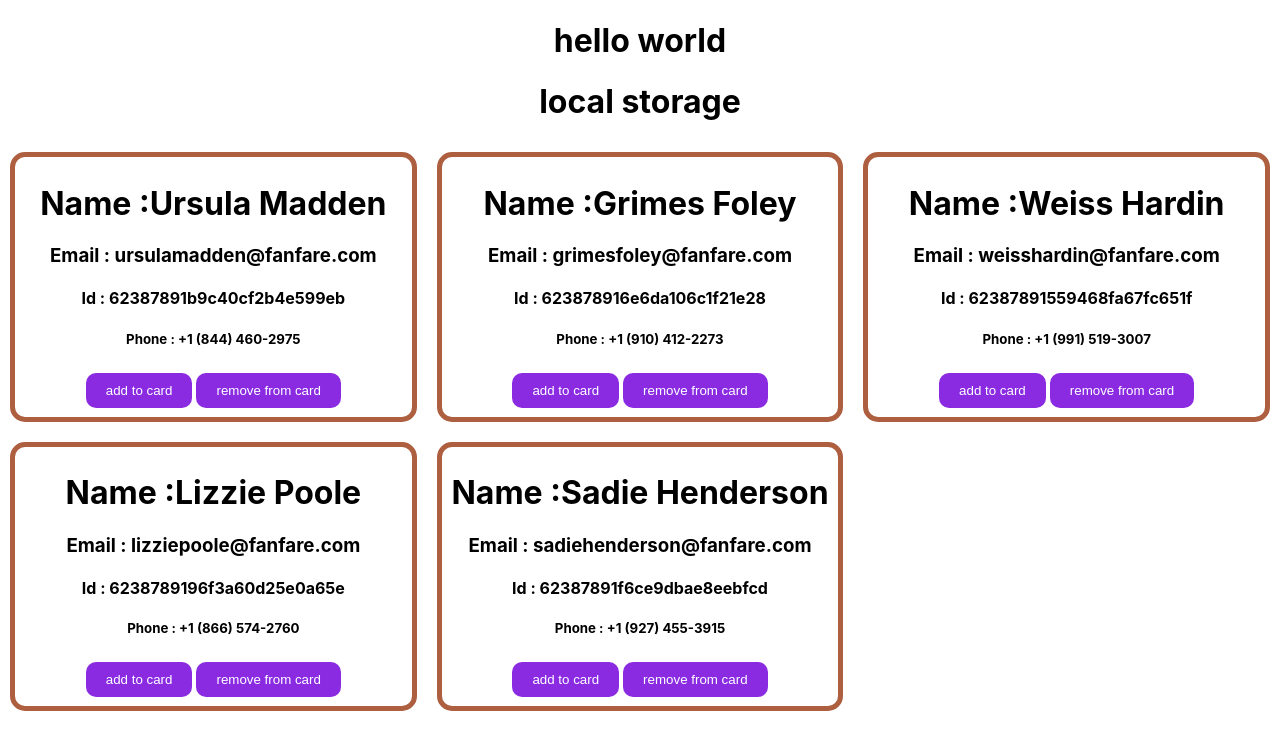
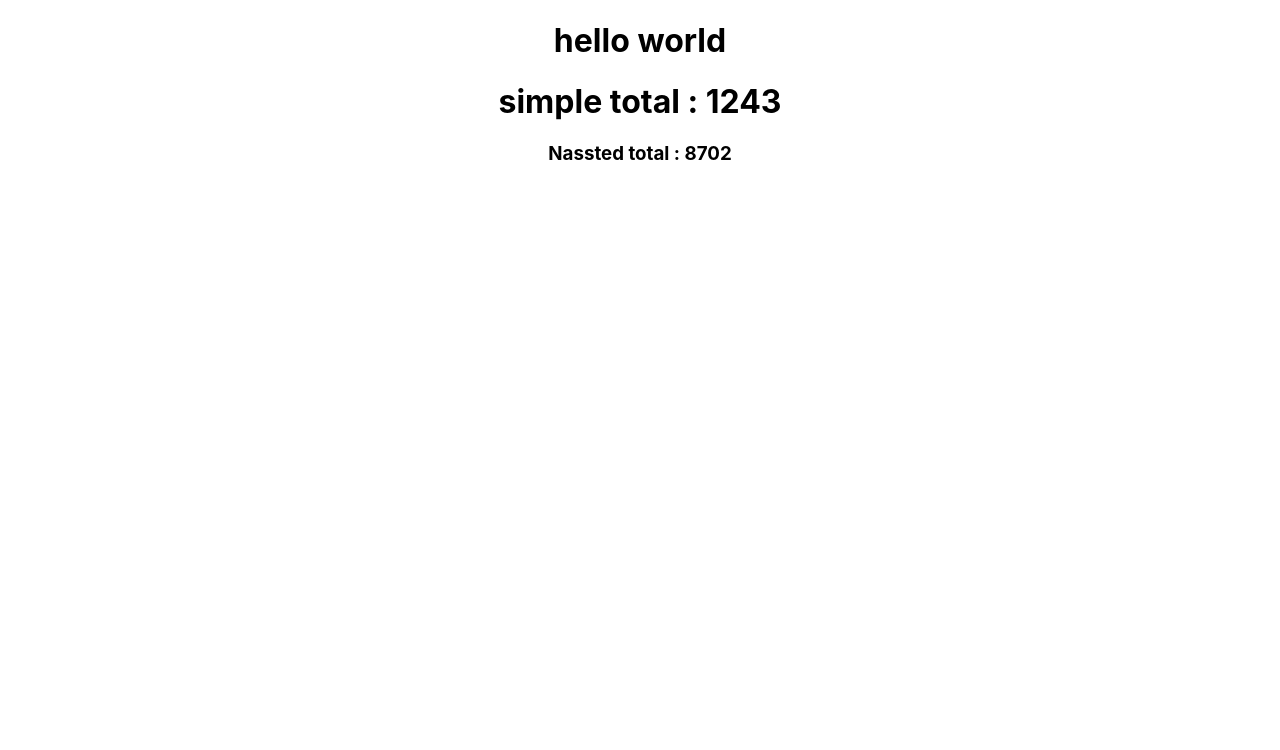
Before and after one commit to Shihab2022/start-react-simple-react-milestone-8, a React (Create React App) app in the folder storage-integration-module-47-5/: page / in a window 1280 px wide. Shown: the top 750 px of the page. Built offline with nearby package versions, Linux system fonts and the light colour scheme.

Commit message:
add reduce

```diff
--- a/storage-integration-module-47-5/src/App.js
+++ b/storage-integration-module-47-5/src/App.js
@@ -1,5 +1,6 @@
 import './App.css';
-import LocalStorageClick from './Componant/LocalStorage/LocalStorageClick';
+import Reduce from './Componant/Reduce/Reduce';
+// import LocalStorageClick from './Componant/LocalStorage/LocalStorageClick';
 // import Cosmetics from './Componant/Cosmetic/Cosmetics';
 // import Data from './Componant/Data/Data';
 // import Default from './Componant/Default/Default';
@@ -11,7 +12,8 @@ function App() {
 {/* <Default></Default>
 <Data></Data> */}
 {/* <Cosmetics></Cosmetics> */}
-<LocalStorageClick></LocalStorageClick>
+{/* <LocalStorageClick></LocalStorageClick> */}
+<Reduce></Reduce>
     </div>
   );
 }
--- /dev/null
+++ b/storage-integration-module-47-5/src/Componant/Reduce/Reduce.js
@@ -0,0 +1,48 @@
+import React from 'react';
+
+const Reduce = () => {
+
+    // simple array thaky addition
+    const simpleArray =[10 ,30,33,20,40,555,555]
+    const subTotal =(previous,current)=>previous+current
+    const total=simpleArray.reduce(subTotal,0)
+
+//nasted array of object thay addition
+const nastedArray=[
+    {
+      "id": "6238a752db87a12f1fbda2af",
+      "index": 0,
+      "balance": 2687
+    },
+    {
+      "id": "6238a7521ea8876e0549b356",
+      "index": 1,
+      "balance": 3159
+    },
+    {
+      "id": "6238a7523193aaab47e497b1",
+      "index": 2,
+      "balance": 1233
+    },
+    {
+      "id": "6238a7522e795a4151ee4768",
+      "index": 3,
+      "balance": 1206
+    },
+    {
+      "id": "6238a7529343ae286e4e8558",
+      "index": 4,
+      "balance": 417
+    }
+  ]
+  const subTotalForNastedArray =(previous,current)=>previous+current.balance
+  const totalForNastedArray=nastedArray.reduce(subTotalForNastedArray,0)
+    return (
+        <div>
+            <h1>simple total : {total}</h1>
+            <h3>Nassted total : {totalForNastedArray}</h3>
+        </div>
+    );
+};
+
+export default Reduce;
```
Also changed, not shown: storage-integration-module-47-5/src/Componant/Reduce/Reduce.css (added).
